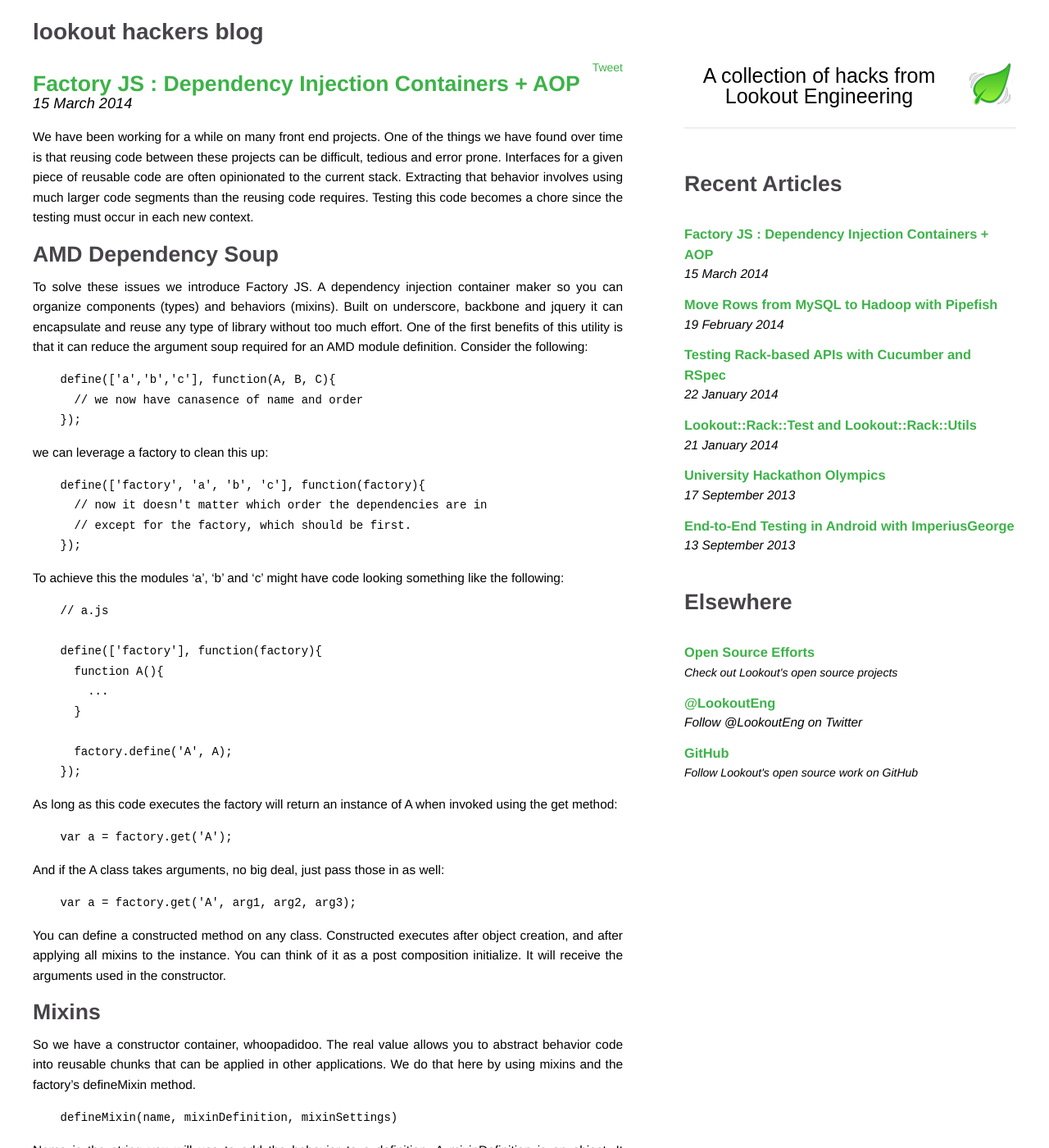
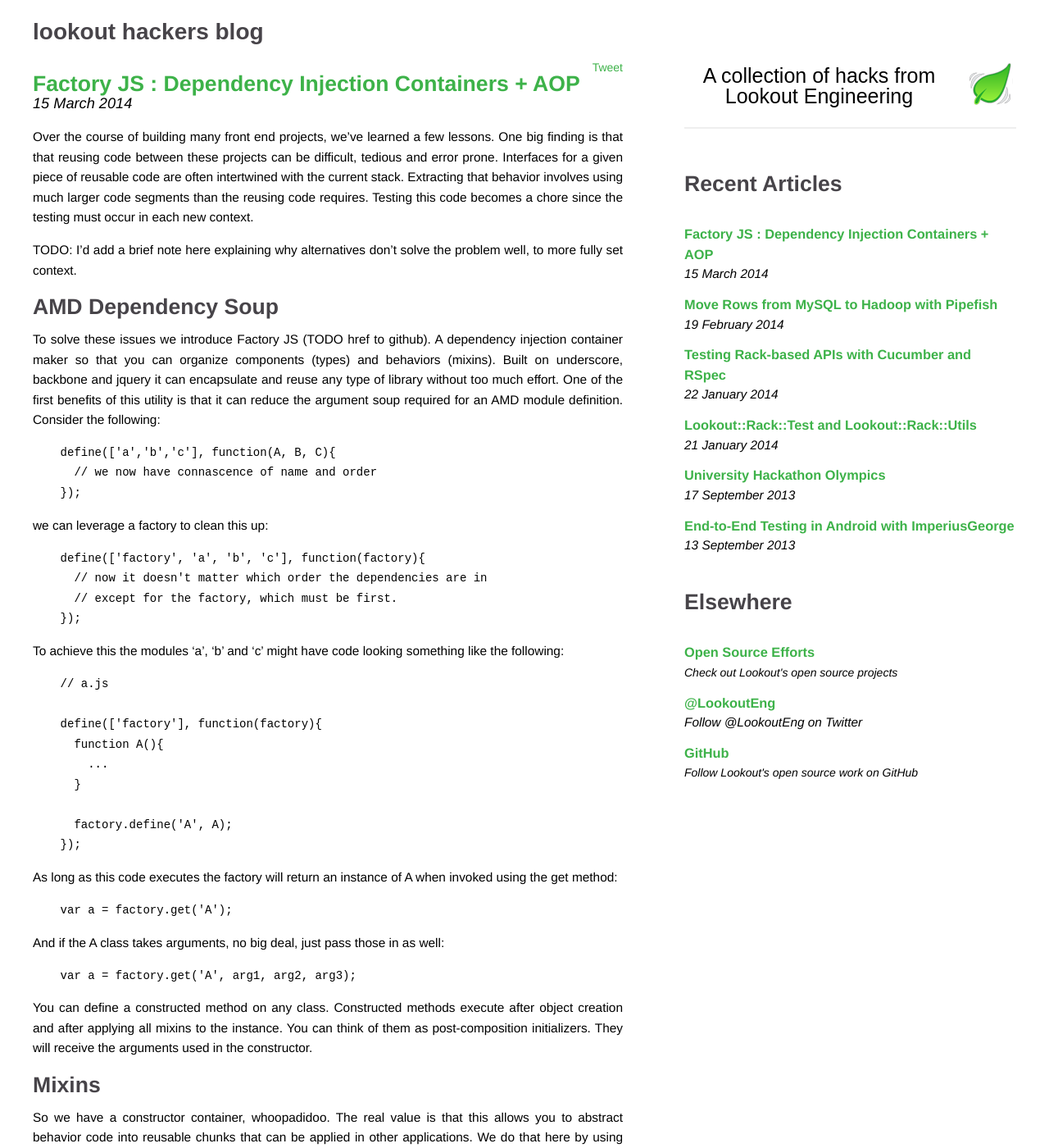
Before and after one commit to webspinner/lookout.github.com, a Jekyll site: the page built from _posts/2014-03-15-factoryjs.md, in a window 1280 px wide and 1400 px high. Shown: the whole window at 82% size. Built offline with Jekyll 4.4.1, drawn with Linux system fonts in a browser that asks for light colours; Markdown is read by kramdown in place of the engine named in the settings; comment, search, counter and statistics services are not loaded; some of the changed text lies outside the part shown.

Commit message:
Some small edits.
Most are suggestions, feel free to ignore if our writing style's
differ radically.

````diff
--- a/_posts/2014-03-15-factoryjs.md
+++ b/_posts/2014-03-15-factoryjs.md
@@ -9,22 +9,24 @@
 - AOP
 ---
 
-We have been working for a while on many front end projects. One of the things we have found over time is that reusing code between these projects can be difficult, tedious and error prone. Interfaces for a given piece of reusable code are often opinionated to the current stack. Extracting that behavior involves using much larger code segments than the reusing code requires. Testing this code becomes a chore since the testing must occur in each new context.
+Over the course of building many front end projects, we've learned a few lessons. One big finding is that that reusing code between these projects can be difficult, tedious and error prone. Interfaces for a given piece of reusable code are often intertwined with the current stack. Extracting that behavior involves using much larger code segments than the reusing code requires. Testing this code becomes a chore since the testing must occur in each new context.
+
+TODO: I'd add a brief note here explaining why alternatives don't solve the problem well, to more fully set context.
 
 AMD Dependency Soup
 -------------------
 
-To solve these issues we introduce Factory JS. A dependency injection container maker so you can organize components (types) and behaviors (mixins). Built on underscore, backbone and jquery it can encapsulate and reuse any type of library without too much effort. One of the first benefits of this utility is that it can reduce the argument soup required for an AMD module definition. Consider the following:
+To solve these issues we introduce Factory JS (TODO href to github). A dependency injection container maker so that you can organize components (types) and behaviors (mixins). Built on underscore, backbone and jquery it can encapsulate and reuse any type of library without too much effort. One of the first benefits of this utility is that it can reduce the argument soup required for an AMD module definition. Consider the following:
 ```
     define(['a','b','c'], function(A, B, C){
-      // we now have canasence of name and order
+      // we now have connascence of name and order
     });
 ```
 we can leverage a factory to clean this up:
 ```
     define(['factory', 'a', 'b', 'c'], function(factory){
       // now it doesn't matter which order the dependencies are in
-      // except for the factory, which should be first.
+      // except for the factory, which must be first.
     });
 ```
 To achieve this the modules 'a', 'b' and 'c' might have code looking something like the following:
@@ -47,12 +49,12 @@
 ```
     var a = factory.get('A', arg1, arg2, arg3);
 ```
-You can define a constructed method on any class. Constructed executes after object creation, and after applying all mixins to the instance. You can think of it as a post composition initialize. It will receive the arguments used in the constructor.
+You can define a constructed method on any class. Constructed methods execute after object creation and after applying all mixins to the instance. You can think of them as post-composition initializers. They will receive the arguments used in the constructor.
 
 Mixins
 ------
 
-So we have a constructor container, whoopadidoo. The real value allows you to abstract behavior code into reusable chunks that can be applied in other applications. We do that here by using mixins and the factory's defineMixin method.
+So we have a constructor container, whoopadidoo. The real value is that this allows you to abstract behavior code into reusable chunks that can be applied in other applications. We do that here by using mixins and the factory's defineMixin method.
 ```
     defineMixin(name, mixinDefinition, mixinSettings)
 ```
@@ -121,15 +123,17 @@
     - create: Factory emits this when you create an instance. Used for tag support.
     - dispose: Factory emits this when you dispose an instance.
 
-These events support the AOP and mirroring features we will talk about later. You can use them to depend on functionality or track object creation and disposal.
+These events support the AOP and mirroring features we will talk about later. You can also use them to depend on functionality or track object creation and disposal.
 
 Tags
 ----
 
-Tags mark definitions as being part of a group. Tags can reach across type and mixin boundaries to apply behaviors to objects. This allows you to do aspect oriented things like logging, error handling and security in a consistent way across object types in your application. This is the effective equivalent of executing a callback against any instance in memory that has a  tag, and binding that same callback to be applied to any instance that comes into memory with the same tag.
+Tags mark definitions as being part of a group. Tags can reach across type and mixin boundaries to apply behaviors to objects. This allows you to do aspect oriented things like logging, error handling and security in a consistent way across object types in your application. This is the effective equivalent of executing a callback against any instance in memory that has a tag, and binding that same callback to be applied to any instance that comes into memory with the same tag.
 
 Let's imagine that we have a large group of models and non model objects that rely on persistence strategies where the default is ajax. Let us also imagine that we have established an alternate strategy for when we are in maintenance mode where things will be routed to a local storage container for later upload. We have tagged all these model and non model objects with 'Persists'.
 ```JavaScript
+// TODO: Also show how you set the tag in the factory
+
     // let's say we get a socket call informing us of the maintenance mode
     socket.on('change:mode', function(data){
       if (data.mode === 'maintenance') {
@@ -163,3 +167,8 @@
     });
 ```
 This will allow you to compose factories from all over the place and utilize their mixins and definitions in your own factory without having to carry around multiple factories.
+
+Summary
+-------
+
+TODO: Add a very brief summary here including another link to the github repo.
````
Also changed, not shown: other parts of _posts/2014-03-15-factoryjs.md (+3 -3 lines).
